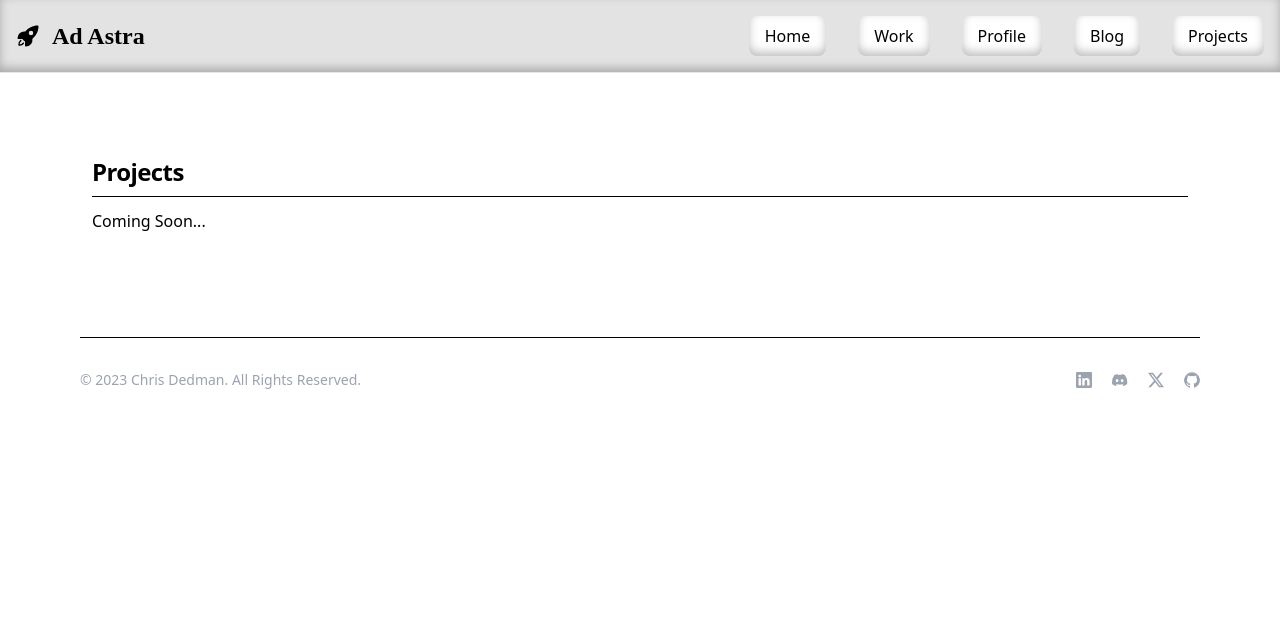
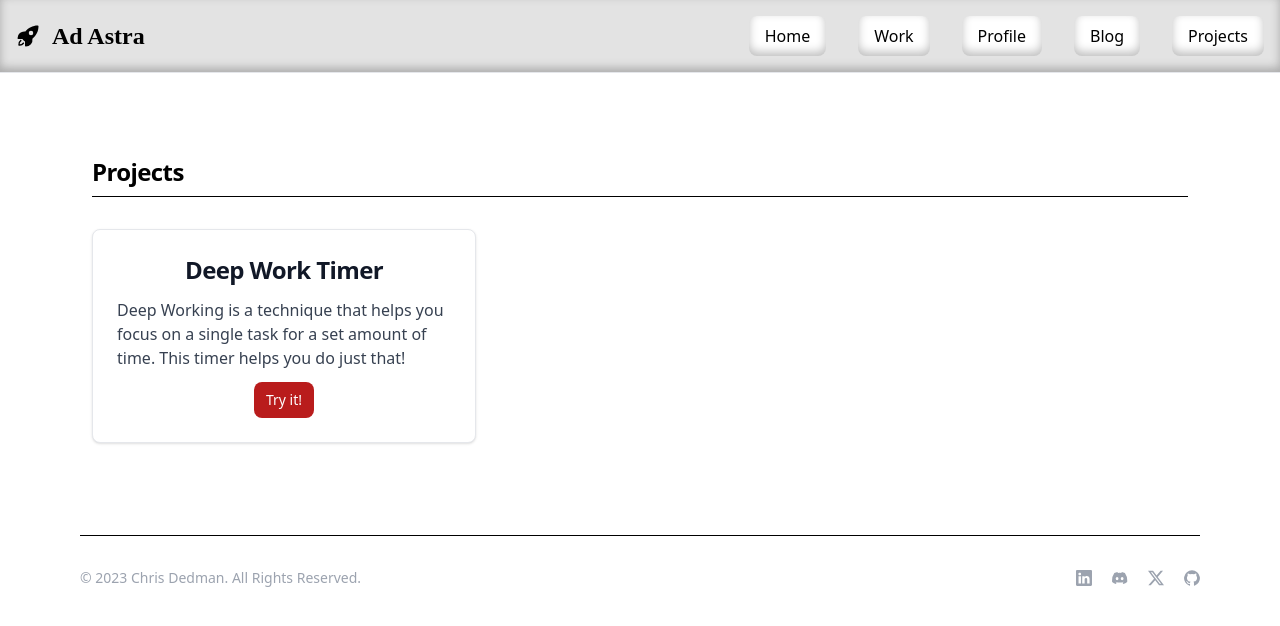
Before and after one commit to chrisdedman/website, a Next.js app: page /projects in a window 1280 px wide. Shown: the top 626 px of the page. Built offline with nearby package versions, Linux system fonts and the light colour scheme.

Commit message:
Update projects to add deep work timer

```diff
--- a/src/app/projects/page.tsx
+++ b/src/app/projects/page.tsx
@@ -12,9 +12,19 @@ export default function Page() {
         <div className="p-1">
           <h5 className="mb-2 text-2xl font-bold tracking-tight">Projects</h5>
           <hr className="h-px my-8 bg-black border-0 separator mt-0 mb-0" />
-          <p className="mb-3 font-normal">
-            Coming Soon...
-          </p>
+          <div className="max-w-sm p-6 bg-white border border-gray-200 rounded-lg shadow mt-8">
+            <a href="/deep-work">
+              <h5 className="mb-2 text-2xl font-bold tracking-tight text-gray-900 text-center">Deep Work Timer</h5>
+            </a>
+            <p className="mb-3 font-normal text-gray-700">
+              Deep Working is a technique that helps you focus on a single task for a set amount of time. This timer helps you do just that!
+            </p>
+            <div className="flex justify-center">
+              <a href="/deep-work" className="inline-flex items-center px-3 py-2 text-sm font-medium text-center text-white bg-red-700 rounded-lg hover:bg-red-800 focus:ring-4 focus:outline-none focus:ring-red-300">
+                Try it!
+              </a>
+            </div>
+          </div>
         </div>
       </div>
       <Footer />
```
